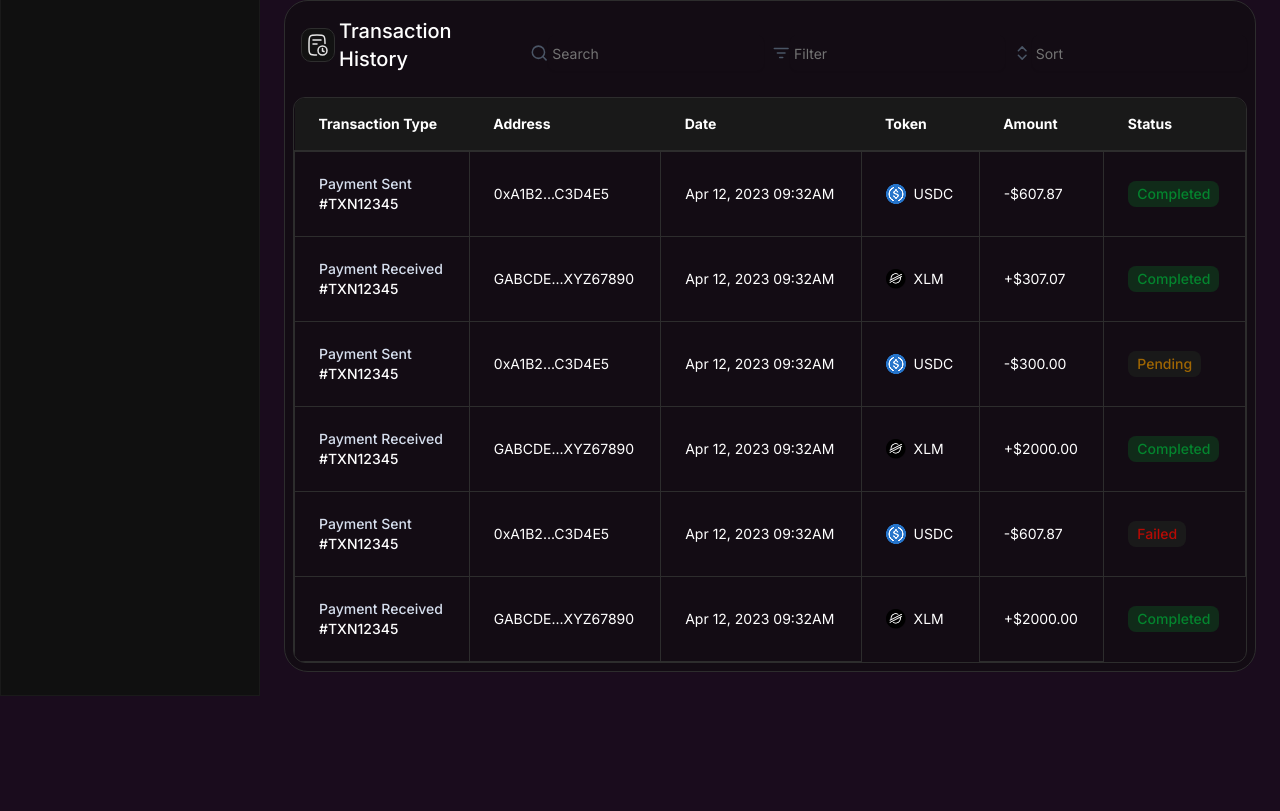
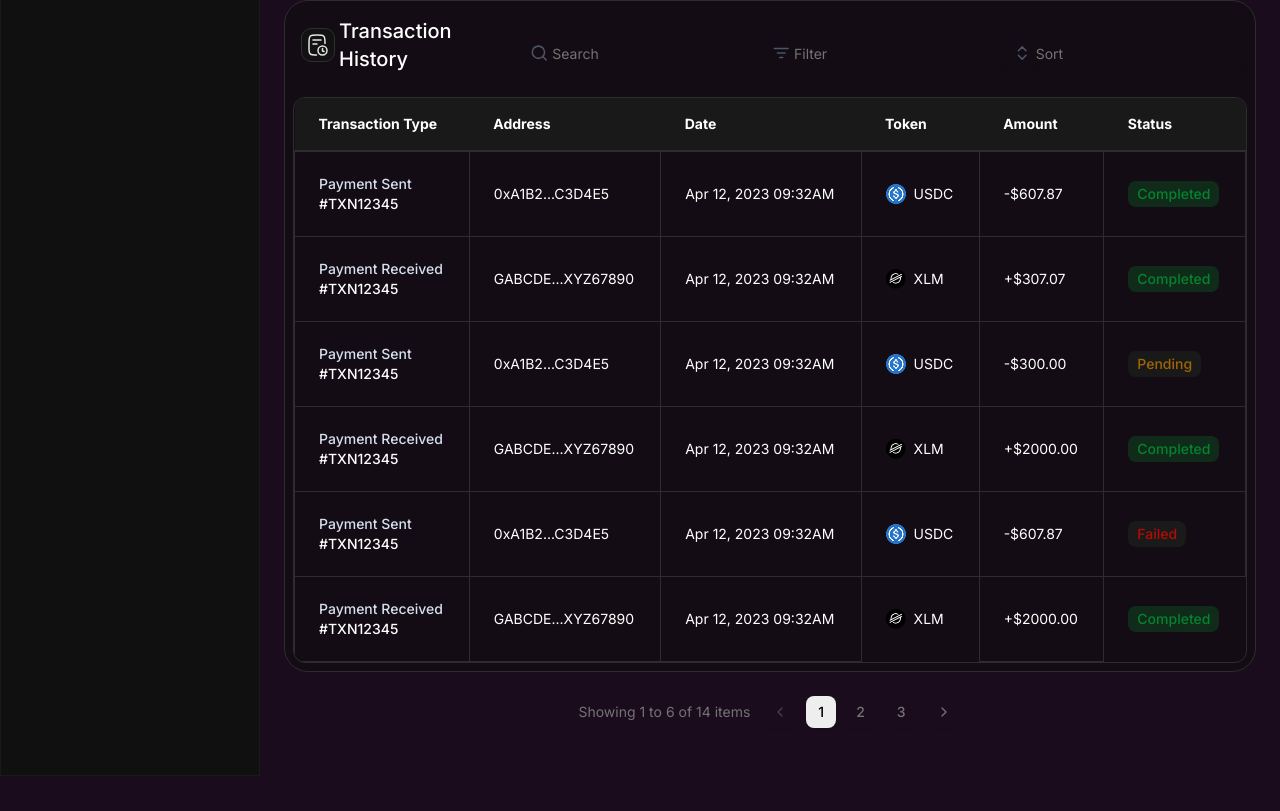
Before and after one commit to Stellopay/stellopay-frontend, a Next.js app: page /dashboard in a window 1280 px wide. Shown: the part 758-1569 px from the top of the page. Before the commit the page ends 1489 px from the top, so only its background shows below. Built offline with nearby package versions, Linux system fonts and the light colour scheme.

Commit message:
fix: pagination boundry issues in Transaction Table

```diff
--- a/app/dashboard/page.tsx
+++ b/app/dashboard/page.tsx
@@ -10,6 +10,7 @@ import TableSearchbar from "@/components/transactions/table-searchbar";
 import Filter from "@/components/transactions/filter";
 import Sort from "@/components/transactions/sort";
 import { TransactionsTable } from "@/components/transactions/transactions-table";
+import { Pagination } from "@/components/transactions/pagination";
 import { getPageItems, getTotalPages } from "@/utils/paginationUtils";
 
 const page = () => {
@@ -35,6 +36,7 @@ const page = () => {
 
   const transactions = getPageItems(allTransactions, currentPage, itemsPerPage);
   const totalPages = getTotalPages(allTransactions.length, itemsPerPage);
+
   return (
     <div className="min-h-screen">
       <DashboardHeader pageTitle="Dashboard" />
@@ -96,6 +98,13 @@ const page = () => {
             </div>
             <TransactionsTable transactions={transactions} />
           </div>
+
+          <Pagination
+            currentPage={currentPage}
+            totalPages={totalPages}
+            totalItems={allTransactions.length}
+            onPageChange={setCurrentPage}
+          />
         </div>
       </main>
     </div>
--- a/app/transactions/page.tsx
+++ b/app/transactions/page.tsx
@@ -20,6 +20,7 @@ const Transactions = () => {
   const endIndex = startIndex + itemsPerPage;
   const transactions = allTransactions.slice(startIndex, endIndex);
   const totalPages = Math.ceil(allTransactions.length / itemsPerPage);
+
   return (
     <>
       <main className="">
@@ -75,6 +76,7 @@ const Transactions = () => {
           <Pagination
             currentPage={currentPage}
             totalPages={totalPages}
+            totalItems={allTransactions.length}
             onPageChange={setCurrentPage}
           />
         </div>
--- a/components/transactions/pagination.tsx
+++ b/components/transactions/pagination.tsx
@@ -8,29 +8,60 @@ import { PaginationProps } from "@/types/ui";
 export function Pagination({
   currentPage,
   totalPages,
+  totalItems,
   onPageChange
 }: PaginationProps) {
+  // Calculate the actual item range for display
+  const itemsPerPage = 6;
+
+  const startItem = Math.max(1, (currentPage - 1) * itemsPerPage + 1);
+  const endItem = Math.min(currentPage * itemsPerPage, totalItems);
+
+  // Check if we're at the first or last page
+  const isFirstPage = currentPage === 1;
+  const isLastPage = currentPage === totalPages;
+
+  const handlePreviousPage = () => {
+    if (!isFirstPage) {
+      onPageChange(currentPage - 1);
+    }
+  };
+
+  const handleNextPage = () => {
+    if (!isLastPage) {
+      onPageChange(currentPage + 1);
+    }
+  };
+
   return (
-    <section className="flex items-center justify-center gap-3 py-2 my-4  px-2 ">
+    <section className="flex items-center justify-center gap-3 py-2 my-4 px-2">
       <div className="hidden text-sm text-muted-foreground md:block">
-        Showing {(currentPage - 1) * 6 + 1} to{" "}
-        0{Math.min(currentPage * 6, 6 * totalPages)} of {6 * totalPages} items
+        Showing {startItem} to {endItem} of {totalItems} items
       </div>
       <div className="flex items-center space-x-2">
         <Button
           size="sm"
-          onClick={() => onPageChange(currentPage - 1)}
-
-          className="bg-transparent text-muted-foreground"
+          onClick={handlePreviousPage}
+          disabled={isFirstPage}
+          className={`${
+            isFirstPage
+              ? "bg-transparent text-muted-foreground opacity-50 cursor-not-allowed"
+              : "bg-transparent text-muted-foreground hover:bg-gray-100"
+          }`}
         >
           <ChevronLeft className="h-4 w-4" />
         </Button>
+
         {Array.from({ length: totalPages }, (_, i) => i + 1).map((page) => (
           <Button
             key={page}
             size="sm"
             onClick={() => onPageChange(page)}
-            className={`${page === currentPage ? "bg-[#eee] text-black" :"bg-transparent text-muted-foreground"} `}
+            className={`${
+              page === currentPage
+                ? "bg-[#eee] text-black"
+                : "bg-transparent text-muted-foreground hover:bg-gray-100"
+            }`}
           >
             {page}
           </Button>
@@ -38,8 +69,13 @@ export function Pagination({
 
         <Button
           size="sm"
-          onClick={() => onPageChange(currentPage + 1)}
-          className="bg-transparent text-muted-foreground"
+          onClick={handleNextPage}
+          disabled={isLastPage}
+          className={`${
+            isLastPage
+              ? "bg-transparent text-muted-foreground opacity-50 cursor-not-allowed"
+              : "bg-transparent text-muted-foreground hover:bg-gray-100"
+          }`}
         >
           <ChevronRight className="h-4 w-4" />
         </Button>
--- a/components/transactions/transactions-content.tsx
+++ b/components/transactions/transactions-content.tsx
@@ -1,13 +1,14 @@
 "use client";
 
 import { useState, useMemo } from "react";
-import type { SortField, TransactionFilters } from "@/types/transaction";
+import type { SortField, TransactionFilters, Transaction, TransactionProps } from "@/types/transaction";
 import { filterTransactions, sortTransactions } from "@/utils/transactionUtils";
-import { allTransactions } from "@/lib/transactions";
+import { transactions as allTransactions } from "@/public/data/mock-data";
 import TransactionsHeader from "./transactions-header";
 import TransactionsFilters from "./transactions-filters";
 import { TransactionsTable } from "./transactions-table";
 import TransactionsPagination from "./transactions-pagination";
+import { getPageItems, getTotalPages } from "@/utils/paginationUtils";
 
 export default function TransactionsContent() {
   const [filters, setFilters] = useState<TransactionFilters>({
@@ -18,6 +19,9 @@ export default function TransactionsContent() {
     sortField: "date",
     sortDirection: "desc",
   });
+
+  const [currentPage, setCurrentPage] = useState(1);
+  const itemsPerPage = 6;
 
   // Helper function to get token icon based on token type
   const getTokenIcon = (token: string): string => {
@@ -31,18 +35,49 @@ export default function TransactionsContent() {
     }
   };
 
+  // Helper function to convert TransactionProps to Transaction
+  const convertToTransaction = (transaction: TransactionProps): Transaction => {
+    // Extract numeric amount from string (remove +, -, $ symbols)
+    const amountStr = transaction.amount.replace(/[+$]/g, '');
+    const amount = parseFloat(amountStr);
+
+    return {
+      id: transaction.id,
+      type: transaction.type,
+      txId: transaction.id, // Use id as txId since TransactionProps doesn't have txId
+      address: transaction.address,
+      date: transaction.date,
+      time: transaction.time,
+      token: transaction.token,
+      amount: amount,
+      status: transaction.status,
+      statusColor: transaction.status === "Completed" ? "success" :
+                   transaction.status === "Pending" ? "warning" : "destructive"
+    };
+  };
+
   // Helper function to transform Transaction to TransactionProps
-  const transformTransaction = (transaction: any): any => ({
-    ...transaction,
+  const transformTransaction = (transaction: Transaction): TransactionProps => ({
+    id: transaction.id,
+    type: transaction.type,
+    address: transaction.address,
+    date: transaction.date,
+    time: transaction.time,
+    token: transaction.token,
     amount: transaction.amount >= 0 ? `+$${transaction.amount.toFixed(2)}` : `-$${Math.abs(transaction.amount).toFixed(2)}`,
-    tokenIcon: getTokenIcon(transaction.token),
-    status: transaction.status as "Completed" | "Pending" | "Failed"
+    status: transaction.status as "Completed" | "Pending" | "Failed",
+    tokenIcon: getTokenIcon(transaction.token)
   });
+
+  // Convert mock data to Transaction format for processing
+  const convertedTransactions = useMemo(() => {
+    return allTransactions.map(convertToTransaction);
+  }, []);
 
   // Process transactions with filters and sorting
   const processedTransactions = useMemo(() => {
     const filtered = filterTransactions(
-      allTransactions,
+      convertedTransactions,
       filters.searchQuery,
       filters.selectedFilter,
       filters.fromDate,
@@ -51,9 +86,20 @@ export default function TransactionsContent() {
 
     const sorted = sortTransactions(filtered, filters.sortField, filters.sortDirection);
 
-    // Transform to TransactionProps format
+    // Transform back to TransactionProps format for display
     return sorted.map(transformTransaction);
-  }, [filters]);
+  }, [convertedTransactions, filters]);
+
+  // Get paginated transactions
+  const paginatedTransactions = useMemo(() => {
+    return getPageItems(processedTransactions, currentPage, itemsPerPage);
+  }, [processedTransactions, currentPage, itemsPerPage]);
+
+  // Reset to first page when filters change
+  const updateFilter = (key: keyof TransactionFilters, value: any) => {
+    setFilters((prev) => ({ ...prev, [key]: value }));
+    setCurrentPage(1); // Reset to first page when filters change
+  };
 
   // Handler functions
   const handleSort = (field: SortField) => {
@@ -65,10 +111,11 @@ export default function TransactionsContent() {
           ? "desc"
           : "asc",
     }));
+    setCurrentPage(1); // Reset to first page when sorting changes
   };
 
-  const updateFilter = (key: keyof TransactionFilters, value: any) => {
-    setFilters((prev) => ({ ...prev, [key]: value }));
+  const handlePageChange = (page: number) => {
+    setCurrentPage(page);
   };
 
   return (
@@ -97,10 +144,15 @@ export default function TransactionsContent() {
           {/* Content Section */}
           <div className="py-4">
             {/* Table */}
-            <TransactionsTable transactions={processedTransactions} />
+            <TransactionsTable transactions={paginatedTransactions} />
 
             {/* Pagination */}
-            <TransactionsPagination totalItems={processedTransactions.length} />
+            <TransactionsPagination
+              totalItems={processedTransactions.length}
+              currentPage={currentPage}
+              itemsPerPage={itemsPerPage}
+              onPageChange={handlePageChange}
+            />
           </div>
         </div>
       </div>
--- a/components/transactions/transactions-pagination.tsx
+++ b/components/transactions/transactions-pagination.tsx
@@ -1,17 +1,41 @@
 import { Button } from "@/components/ui/button";
 import { TransactionsPaginationProps } from "@/types/ui";
-import { getStartIndex, getEndIndex } from "@/utils/paginationUtils";
+import { getStartIndex, getEndIndex, getTotalPages } from "@/utils/paginationUtils";
 
 export default function TransactionsPagination({
   totalItems,
   currentPage = 1,
   itemsPerPage = 10,
+  onPageChange,
 }: TransactionsPaginationProps) {
   const startItem = getStartIndex(currentPage, itemsPerPage) + 1;
   const endItem = Math.min(getEndIndex(currentPage, itemsPerPage), totalItems);
+  const totalPages = getTotalPages(totalItems, itemsPerPage);
+
+  // Check if we're at the first or last page
+  const isFirstPage = currentPage === 1;
+  const isLastPage = currentPage === totalPages;
+
+  const handlePreviousPage = () => {
+    if (!isFirstPage && onPageChange) {
+      onPageChange(currentPage - 1);
+    }
+  };
+
+  const handleNextPage = () => {
+    if (!isLastPage && onPageChange) {
+      onPageChange(currentPage + 1);
+    }
+  };
+
+  const handlePageClick = (page: number) => {
+    if (onPageChange) {
+      onPageChange(page);
+    }
+  };
 
   return (
-    <div className="flex flex-col items-center justify-center mt-6 gap-4 lg:flex-row ">
+    <div className="flex flex-col items-center justify-center mt-6 gap-4 lg:flex-row">
       <span className="text-gray-400 text-sm order-2 lg:order-1">
         Showing {startItem} to {endItem} of {totalItems} Items
       </span>
@@ -19,35 +43,43 @@ export default function TransactionsPagination({
         <Button
           variant="ghost"
           size="sm"
-          className="text-gray-400  hover:bg-white w-8 h-8 p-0"
+          onClick={handlePreviousPage}
+          disabled={isFirstPage}
+          className={`${
+            isFirstPage
+              ? "text-gray-400 opacity-50 cursor-not-allowed w-8 h-8 p-0"
+              : "text-gray-400 hover:bg-white w-8 h-8 p-0"
+          }`}
         >
           &lt;
         </Button>
+
+        {Array.from({ length: totalPages }, (_, i) => i + 1).map((page) => (
+          <Button
+            key={page}
+            variant="ghost"
+            size="sm"
+            onClick={() => handlePageClick(page)}
+            className={`${
+              page === currentPage
+                ? "bg-white text-black w-8 h-8 p-0"
+                : "text-gray-400 hover:text-black hover:bg-white w-8 h-8 p-0"
+            }`}
+          >
+            {page}
+          </Button>
+        ))}
+
         <Button
           variant="ghost"
           size="sm"
-          className="bg-white text-black w-8 h-8 p-0"
-        >
-          1
-        </Button>
-        <Button
-          variant="ghost"
-          size="sm"
-          className="text-gray-400 hover:text-black hover:bg-white w-8 h-8 p-0"
-        >
-          2
-        </Button>
-        <Button
-          variant="ghost"
-          size="sm"
-          className="text-gray-400 hover:text-black hover:bg-white w-8 h-8 p-0"
-        >
-          3
-        </Button>
-        <Button
-          variant="ghost"
-          size="sm"
-          className="text-gray-400 hover:text-black hover:bg-white w-8 h-8 p-0"
+          onClick={handleNextPage}
+          disabled={isLastPage}
+          className={`${
+            isLastPage
+              ? "text-gray-400 opacity-50 cursor-not-allowed w-8 h-8 p-0"
+              : "text-gray-400 hover:bg-white w-8 h-8 p-0"
+          }`}
         >
           &gt;
         </Button>
--- a/types/ui.ts
+++ b/types/ui.ts
@@ -63,6 +63,7 @@ export interface AppLayoutProps {
 export interface PaginationProps {
   currentPage: number;
   totalPages: number;
+  totalItems: number;
   onPageChange: (page: number) => void;
 }
 
@@ -70,6 +71,7 @@ export interface TransactionsPaginationProps {
   totalItems: number;
   currentPage?: number;
   itemsPerPage?: number;
+  onPageChange?: (page: number) => void;
 }
 
 // UI library component types
```
Also changed, not shown: 1 other file (tests, documents, lock files or other folders).
